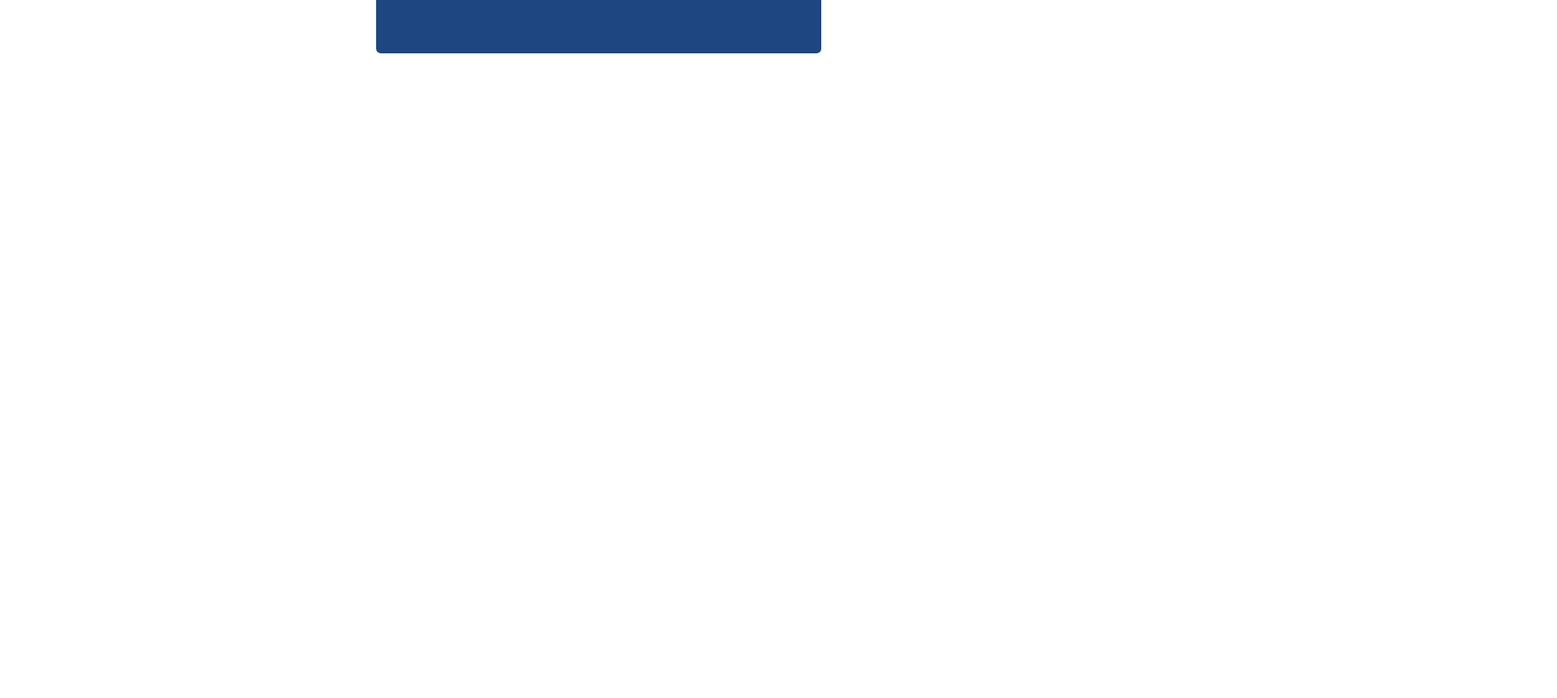
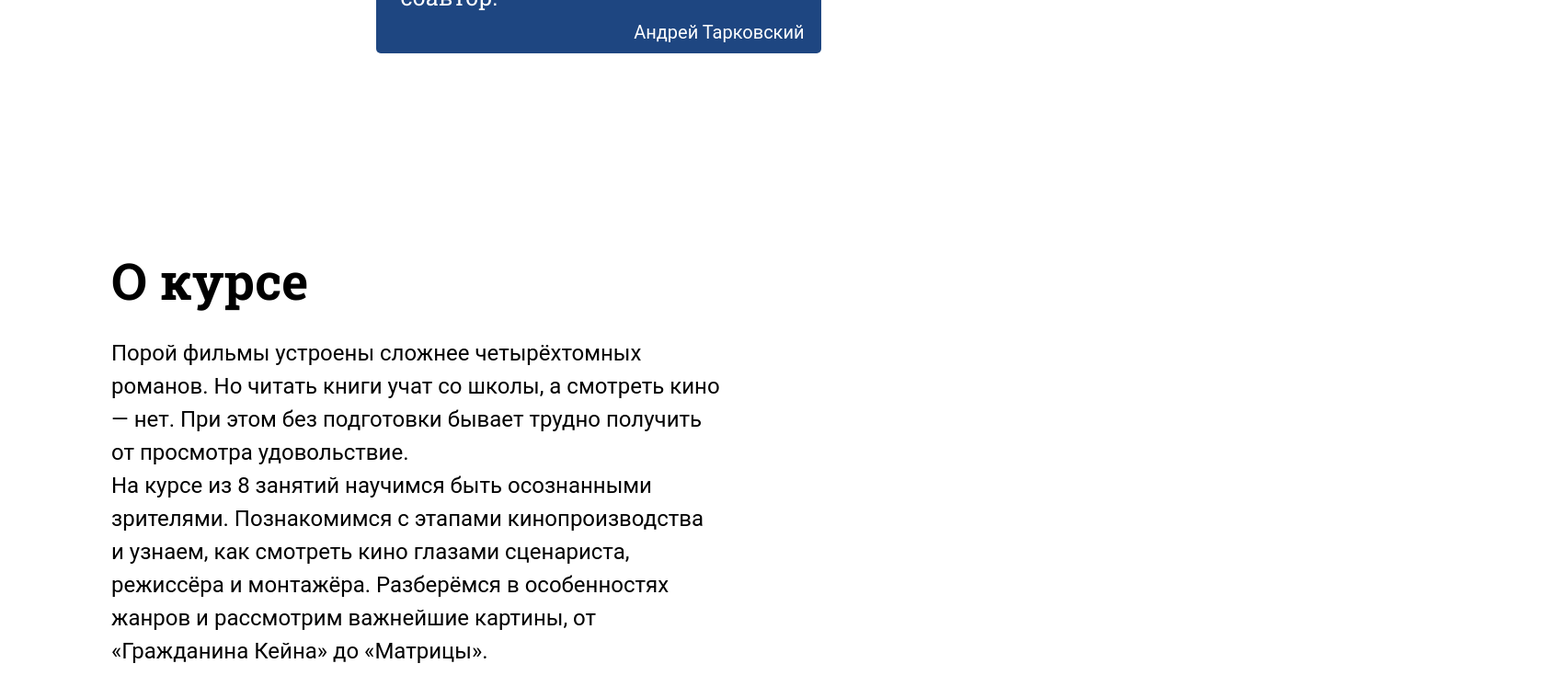
Before and after one commit to rus005/algo77, a plain HTML site: page index.html in a window 1280 px wide. Shown: the part 809-1568 px from the top of the page at 92% size, 1693 px wide, since content can reach past the window. Drawn offline with Linux system fonts and the light colour scheme; files whose address does not match are found by name.

Commit message:
cameraman

```diff
--- a/index.html
+++ b/index.html
@@ -32,14 +32,24 @@
       </p>
 
       <div id="rectangle">
-        <section id="bluegorup">
-          <p id="p2">
-            Зритель для меня не потребитель моей продукции, не судья, а
-            соучастник творчества, соавтор.
-          </p>
-          <p id="p3">Андрей Тарковский</p>
-        </section>
+        <section id="bluegorup"></section>
       </div>
+      <p id="p2">
+        Зритель для меня не потребитель моей продукции, не судья, а соучастник
+        творчества, соавтор.
+      </p>
+      <p id="p3">Андрей Тарковский</p>
+
+      <h2 id="h2">О курсе</h2>
+      <p id="p4">
+        Порой фильмы устроены сложнее четырёхтомных романов. Но читать книги
+        учат со школы, а смотреть кино — нет. При этом без подготовки бывает
+        трудно получить от просмотра удовольствие.<br> На курсе из 8 занятий
+        научимся быть осознанными зрителями. Познакомимся с этапами
+        кинопроизводства и узнаем, как смотреть кино глазами сценариста,
+        режиссёра и монтажёра. Разберёмся в особенностях жанров и рассмотрим
+        важнейшие картины, от «Гражданина Кейна» до «Матрицы».
+      </p>
     </div>
   </body>
 </html>
--- a/style.css
+++ b/style.css
@@ -1,5 +1,6 @@
 @import url("https://fonts.googleapis.com/css2?family=Lato&display=swap");
 @import url("https://fonts.googleapis.com/css2?family=Lato&family=Roboto+Slab:wght@400;700&display=swap");
+
 body {
   width: 1440px;
   height: 6575px;
@@ -83,6 +84,7 @@ body {
   background: url(calendar_2.png);
   border: 1px solid #000000;
 }
+
 #ecent {
   position: absolute;
   width: 130px;
@@ -116,6 +118,7 @@ h1 {
 
   color: #000000;
 }
+
 #ellipse {
   position: absolute;
   width: 0px;
@@ -125,6 +128,7 @@ h1 {
 
   background: #efefef;
 }
+
 #naroot1 {
   position: absolute;
   width: 304px;
@@ -166,7 +170,7 @@ h1 {
   width: 430.59px;
   height: 113px;
   left: 435.42px;
-  top: 685.88px;
+  top: 667.88px;
 
   font-family: "Roboto Slab";
   font-style: normal;
@@ -183,7 +187,7 @@ h1 {
   width: 280.5px;
   height: 45.64px;
   left: 594px;
-  top: 821px;
+  top: 811px;
 
   font-family: "Roboto";
   font-style: normal;
@@ -197,11 +201,49 @@ h1 {
   color: #ffffff;
 }
 
-#rectangle{position: absolute;
+#rectangle {
+  position: absolute;
   width: 483.63px;
   height: 200px;
   left: 409.39px;
   top: 666.62px;
 
   background: #1E4681;
-    border-radius: 5px;}
+  border-radius: 5px;
+}
+
+#h2 {
+  position: absolute;
+  width: 365px;
+  height: 93px;
+  left: 121px;
+  top: 1040px;
+
+  font-family: 'Roboto Slab';
+  font-style: normal;
+  font-weight: 700;
+  font-size: 55px;
+  line-height: 101.38%;
+  /* or 56px */
+
+
+  color: #000000;
+}
+
+#p4 {
+  position: absolute;
+  width: 662px;
+  height: 374px;
+  left: 121px;
+  top: 1151px;
+
+  font-family: 'Roboto';
+  font-style: normal;
+  font-weight: 400;
+  font-size: 24px;
+  line-height: 150%;
+  /* or 36px */
+
+
+  color: #000000;
+}
```
Also changed, not shown: images/camera.png (added). Lines whose indentation alone changed are shown as unchanged.
